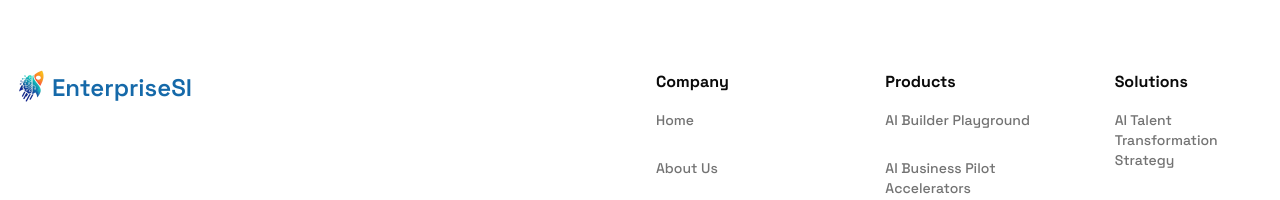
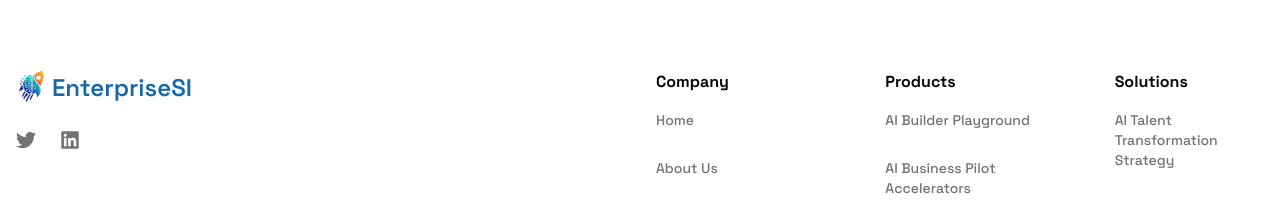
Before and after one commit to EnterpriseSI-Product-Engineering/esi-website, a React (Vite) app: page /demo in a window 1280 px wide. Shown: the part 866-1066 px from the top of the page. Built offline with nearby package versions, Linux system fonts and the light colour scheme.

Commit message:
fix : footer social icons

```diff
--- a/src/components/common/Footer.jsx
+++ b/src/components/common/Footer.jsx
@@ -76,6 +76,7 @@ const Footer = ({
         <div className="grid grid-cols-1 lg:grid-cols-2 gap-8 justify-between">
           <div className="flex w-full flex-col justify-between gap-6 lg:items-start">
             {/* Logo */}
+            <div className=" space-y-7">
               <div className="flex items-center gap-1 lg:justify-start">
                 <img
                   src={logo.src}
@@ -87,9 +88,6 @@ const Footer = ({
                   {logo.title}
                 </h2>
               </div>
-            {/* <p className="max-w-full lg:max-w-[70%] text-sm text-muted-foreground">
-              {description}
-            </p> */}
               <ul className="flex items-center space-x-6 text-muted-foreground">
                 {socialLinks.map((social, idx) => (
                   <li key={idx} className="font-medium hover:text-primary">
@@ -99,6 +97,10 @@ const Footer = ({
                   </li>
                 ))}
               </ul>
+            </div>
+            {/* <p className="max-w-full lg:max-w-[70%] text-sm text-muted-foreground">
+              {description}
+            </p> */}
           </div>
 
           <div className="grid w-full gap-6 grid-cols-1 sm:grid-cols-2 md:grid-cols-3 lg:gap-20">
```
Lines whose indentation alone changed are shown as unchanged.
